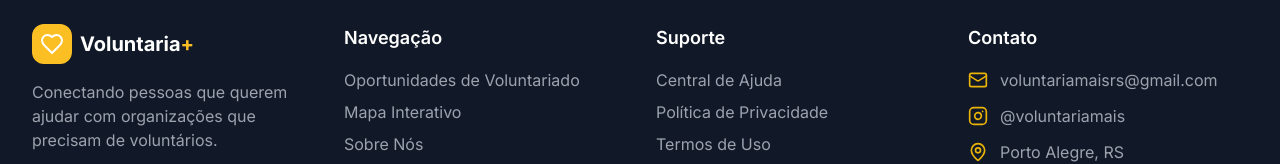
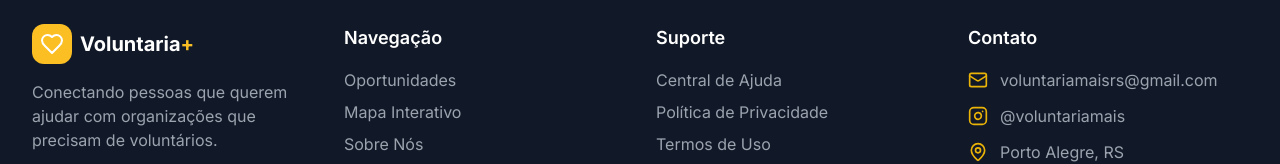
Before and after one commit to inovatecteam/vmaisv2, a Next.js app: page / in a window 1280 px wide. Shown: the part 3018-3182 px from the top of the page. Built offline with nearby package versions, Linux system fonts and the light colour scheme; no server answers.

Commit message:
Updated footer.tsx

```diff
--- a/components/layout/footer.tsx
+++ b/components/layout/footer.tsx
@@ -40,8 +40,8 @@ function Footer() {
             <h3 className="text-lg font-semibold mb-4">Navegação</h3>
             <ul className="space-y-2">
               <li>
-                <Link href="/catalogo" className="text-gray-400 hover:text-yellow-500 transition-colors">
-                  Oportunidades de Voluntariado
+                <Link href="/oportunidades" className="text-gray-400 hover:text-yellow-500 transition-colors">
+                  Oportunidades
                 </Link>
               </li>
               <li>
```
